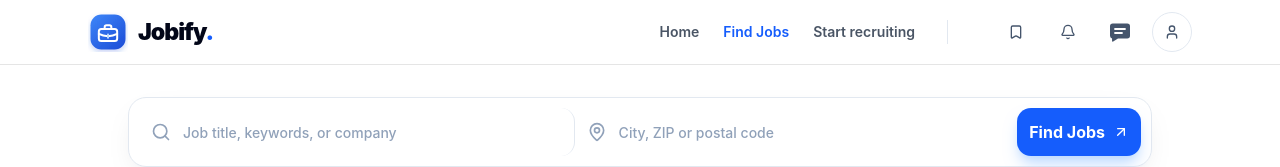
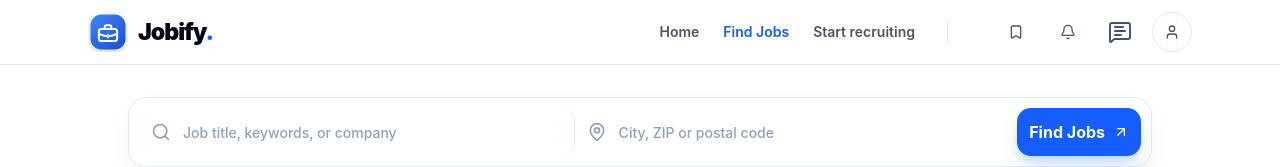
Before and after one commit to usama-collab/Job-Portal, a React (Vite) app in the folder Frontend/: page /jobs in a window 1280 px wide. Shown: the top 167 px of the page. Built offline with nearby package versions, Linux system fonts and the light colour scheme; no server answers; sample sign-in values are in the browser's storage.

Commit message:
Polish navbar message and unread icons

```diff
--- a/Frontend/src/components/message-nav.tsx
+++ b/Frontend/src/components/message-nav.tsx
@@ -1,4 +1,5 @@
 import { Link, useLocation } from 'react-router-dom'
+import { MessageSquareText } from 'lucide-react'
 import { accessError, useMessageCount } from '../hooks/useMessages'
 
 export function MessageNav() {
@@ -9,13 +10,7 @@ export function MessageNav() {
   return <Link to="/messages" aria-label={`Messages, ${count} unread`} title="Messages"
     aria-current={active ? 'page' : undefined}
     className={`group relative flex h-10 w-10 items-center justify-center rounded-full transition-colors focus-visible:bg-blue-50 focus-visible:text-blue-600 focus-visible:outline-none focus-visible:ring-2 focus-visible:ring-blue-600 focus-visible:ring-offset-2 ${active ? 'bg-blue-50 text-blue-600' : 'text-slate-600 hover:bg-blue-50 hover:text-blue-600'}`}>
-    <svg data-slot="message-icon" viewBox="0 0 24 24" aria-hidden="true" className="h-6 w-6" fill="none" xmlns="http://www.w3.org/2000/svg">
-      <path
-        d="M4.75 3.5h14.5A2.75 2.75 0 0 1 22 6.25v9.5a2.75 2.75 0 0 1-2.75 2.75H10l-4.8 3.1a.75.75 0 0 1-1.15-.63V18.4A2.75 2.75 0 0 1 2 15.75v-9.5A2.75 2.75 0 0 1 4.75 3.5Z"
-        className="fill-current"
-      />
-      <path d="M7 9h10M7 13h7" stroke="white" strokeWidth="1.8" strokeLinecap="round" />
-    </svg>
-    {count > 0 && <span className="absolute -right-1 -top-1 rounded-full bg-blue-600 px-1.5 text-[10px] font-bold text-white">{count > 99 ? '99+' : count}</span>}
+    <MessageSquareText data-slot="message-icon" aria-hidden="true" className="h-6 w-6" />
+    {count > 0 && <span data-slot="unread-badge" aria-hidden="true" className="absolute right-0 top-0 flex h-4 min-w-4 items-center justify-center rounded-full bg-blue-600 px-1 text-[10px] font-bold leading-none text-white">{count > 99 ? '99+' : count}</span>}
   </Link>
 }
--- a/Frontend/src/components/notification-bell.tsx
+++ b/Frontend/src/components/notification-bell.tsx
@@ -23,7 +23,7 @@ function SessionBell() {
         aria-label={`Notifications${unread === undefined ? '' : `, ${unread} unread`}${count.isError ? ', updates unavailable' : ''}`}
       >
         <Bell className={`h-6 w-6 transition-[fill] ${open ? 'fill-current' : ''}`} />
-        {!!unread && <span aria-hidden="true" className="absolute -right-1 -top-1 rounded-full bg-blue-600 px-1.5 text-[10px] font-bold leading-5 text-white">{unread > 99 ? '99+' : unread}</span>}
+        {!!unread && <span data-slot="unread-badge" aria-hidden="true" className="absolute right-0 top-0 flex h-4 min-w-4 items-center justify-center rounded-full bg-blue-600 px-1 text-[10px] font-bold leading-none text-white">{unread > 99 ? '99+' : unread}</span>}
       </Button>
     </PopoverTrigger>
     <PopoverContent align="end" collisionPadding={16} className="mt-2 w-[min(24rem,calc(100vw-2rem))] overflow-hidden rounded-2xl border-slate-100 p-0 shadow-xl">
```
Also changed, not shown: 2 other files (tests, documents, lock files or other folders).
